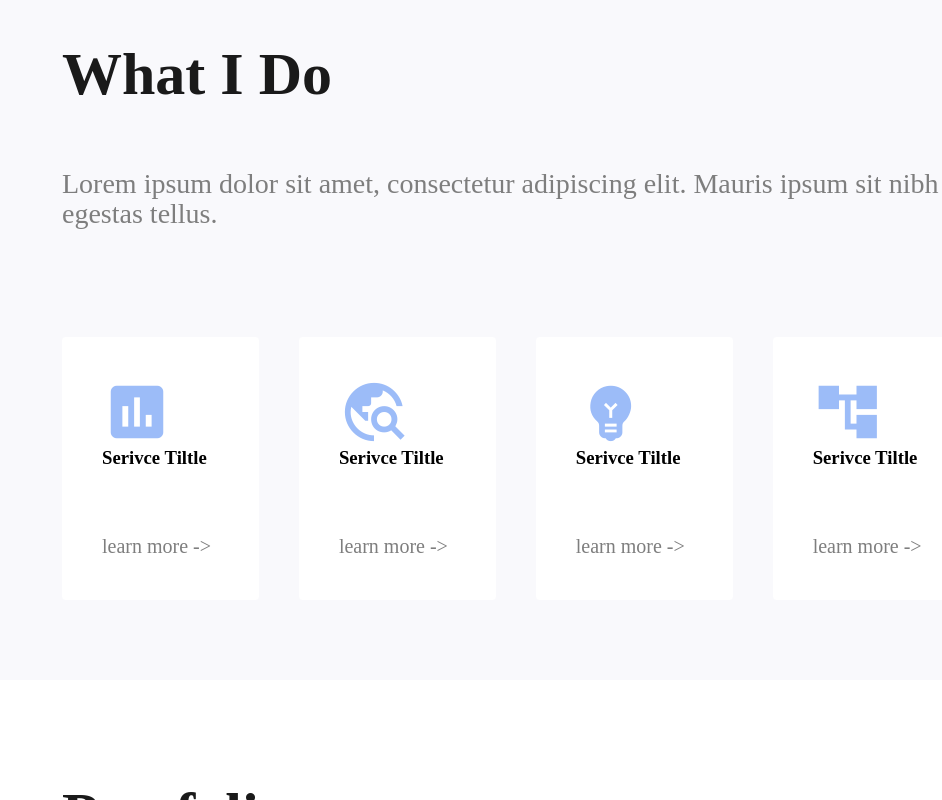
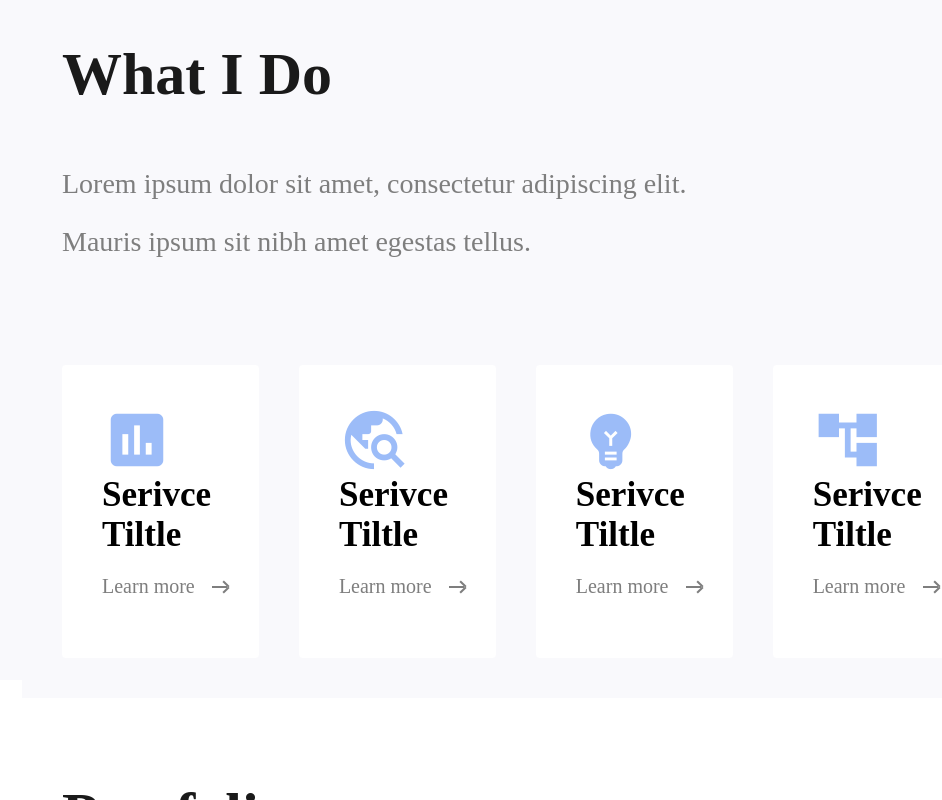
Before and after one commit to musclebigger/Web-full-stack-P1, a plain HTML site: page web.html in a window 1280 px wide. Shown: the part 2000-2800 px from the top of the page, without its empty margins (338-1280 px from the left). Drawn offline with Linux system fonts and the light colour scheme; some packages are replaced by stand-ins of ours.

Commit message:
arrow fixed for service

```diff
--- a/main.sass
+++ b/main.sass
@@ -151,7 +151,6 @@ main
                 text-align: center
                 text-decoration: none
                 margin: 5px 2px
-
 
             .fa-facebook
                 text-shadow: 2px 2px #000000
@@ -328,7 +327,7 @@ main
         background-color: #F9F9FC
         margin-bottom: 0
         flex-wrap: wrap
-        justify-content: flex-start
+        align-items: stretch
         padding-top: 40px
 
         .service-content
@@ -346,22 +345,84 @@ main
                 display: flex
                 flex-direction: column
                 align-items: stretch
+
                 .material-icons
                     color: #9cbcf8
                     font-size: 70px
                     height: 38%
+
                 .serivce-name
+                    display: flex
+                    flex-direction: column
                     height: 38%
-                    word-wrap: break-word
+                    font-size: 30px
+                    h3
+                        margin: 0px
+
+                a
+                    margin-top: 20px
+
                 .learn-more
-                    color: #7E7E7E
-                    font-size: 20px
-                    font-weight: 500
                     text-decoration: none
+                    display: flex
+                    position: relative
+                    p
+                        display: flex
+                        color: #7E7E7E
+                        font-size: 20px
+                        font-weight: 500
+                    .learn-more-arrow
+                        content: ""
+                        width: 15px
+                        height: 2px
+                        background-color: #7E7E7E
+                        position: absolute
+                        left: 110px
+                        bottom: 30px
+                        transition: width 0.4s
 
-        .service-content:hover
-            background-color: #0a0a0a
-            color: #fbfbfb
+                    .learn-more-arrow:after
+                        display: inline
+                        content: ""
+                        width: 8px
+                        height: 2px
+                        background-color: #7E7E7E
+                        transform: rotate(45deg)
+                        position: absolute
+                        left: 10px
+                        bottom: 3px
+                        transition: left 0.4s
+                    .learn-more-arrow:before
+                        display: inline
+                        content: ""
+                        width: 8px
+                        height: 2px
+                        background-color: #7E7E7E
+                        transform: rotate(-45deg)
+                        position: absolute
+                        left: 10px
+                        top: 3px
+                        transition: left 0.4s
+
+
+
+    .service-content:hover
+        background-color: #0a0a0a
+        color: #fbfbfb
+        .inner-list
+            .learn-more
+                p
+                    color: #fbfbfb
+                .learn-more-arrow
+                    background-color: #fbfbfb
+                    width: 40px
+                    //based on the width increment, 40-15
+                .learn-more-arrow:before
+                    background-color: #fbfbfb
+                    left: 35px//based on the width increment
+                .learn-more-arrow:after
+                    background-color: #fbfbfb
+                    left: 35px
 //protofilo
 
 .portfolio-page
--- a/web.html
+++ b/web.html
@@ -201,8 +201,8 @@
                     <img class="image-content" src="imgs\content\home-selfie.jpg" alt="home-selfie">
                 </div>
                 <h3 class="person-name">Davide Santon</h3>
-                <p class="love-sentence">Lorem ipsum dolor sit amet, consectetur adipiscing elit. Volut purus ut erat
-                    mus.pendisse aliquam.</p>
+                <p class="love-sentence">Lorem ipsum dolor sit amet, consectetur adipiscing elit. </p>
+                <p class="love-sentence">Volut purus ut eratmus.pendisse aliquam.</p>
                 <div class="social-media-frame">
                     <a href="#" class="fa fa-facebook"></a>
                     <a href="#" class="fa fa-linkedin"></a>
@@ -245,8 +245,8 @@
         <div class="service-page" id="service">
             <div class="service-title">
                 <h3> What I Do</h3>
-                <p>Lorem ipsum dolor sit amet, consectetur adipiscing elit. Mauris ipsum sit nibh amet egestas tellus.
-                </p>
+                <p>Lorem ipsum dolor sit amet, consectetur adipiscing elit.</p>
+                <p>Mauris ipsum sit nibh amet egestas tellus.</p>
             </div>
             <ul class="service-list">
                 <li class="service-content">
@@ -254,8 +254,14 @@
                         <!-- <img class="service-icon" src="imgs\service\example-icon.png" alt="inner-list-icon"
                             style="width: 50px; height: 50px;"> -->
                         <span class="material-icons">assessment</span>
-                        <h3 class="serivce-name">Serivce Tiltle</h3>
-                        <a class="learn-more" href="#">learn more <span>-></span> </a>
+                        <div class="serivce-name">
+                            <h3>Serivce</h3>
+                            <h3>Tiltle</h3>
+                        </div>
+                        <a class="learn-more" href="#">
+                            <p>Learn more</p>
+                            <span class="learn-more-arrow"></span>
+                        </a>
                     </div>
                 </li>
                 <li class="service-content">
@@ -263,8 +269,14 @@
                         <span class="material-icons">travel_explore</span>
                         <!-- <img class="service-icon" src="imgs\service\example-icon.png" alt="inner-list-icon"
                             style="width: 50px; height: 50px;"> -->
-                        <h3 class="serivce-name">Serivce Tiltle</h3>
-                        <a class="learn-more" href="#">learn more <span>-></span> </a>
+                        <div class="serivce-name">
+                            <h3>Serivce</h3>
+                            <h3>Tiltle</h3>
+                        </div>
+                        <a class="learn-more" href="#">
+                            <p>Learn more</p>
+                            <span class="learn-more-arrow"></span>
+                        </a>
                     </div>
                 </li>
                 <li class="service-content">
@@ -272,8 +284,14 @@
                         <span class="material-icons">emoji_objects </span>
                         <!-- <img class="service-icon" src="imgs\service\example-icon.png" alt="inner-list-icon"
                             style="width: 50px; height: 50px;"> -->
-                        <h3 class="serivce-name">Serivce Tiltle</h3>
-                        <a class="learn-more" href="#">learn more <span>-></span> </a>
+                        <div class="serivce-name">
+                            <h3>Serivce</h3>
+                            <h3>Tiltle</h3>
+                        </div>
+                        <a class="learn-more" href="#">
+                            <p>Learn more</p>
+                            <span class="learn-more-arrow"></span>
+                        </a>
                     </div>
                 </li>
                 <li class="service-content">
@@ -281,8 +299,14 @@
                         <span class="material-icons">account_tree</span>
                         <!-- <img class="service-icon" src="imgs\service\example-icon.png" alt="inner-list-icon"
                             style="width: 50px; height: 50px;"> -->
-                        <h3 class="serivce-name">Serivce Tiltle</h3>
-                        <a class="learn-more" href="#">learn more <span>-></span> </a>
+                        <div class="serivce-name">
+                            <h3>Serivce</h3>
+                            <h3>Tiltle</h3>
+                        </div>
+                        <a class="learn-more" href="#">
+                            <p>Learn more</p>
+                            <span class="learn-more-arrow"></span>
+                        </a>
                     </div>
                 </li>
             </ul>
```
Also changed, not shown: main.css, 1 other file.
